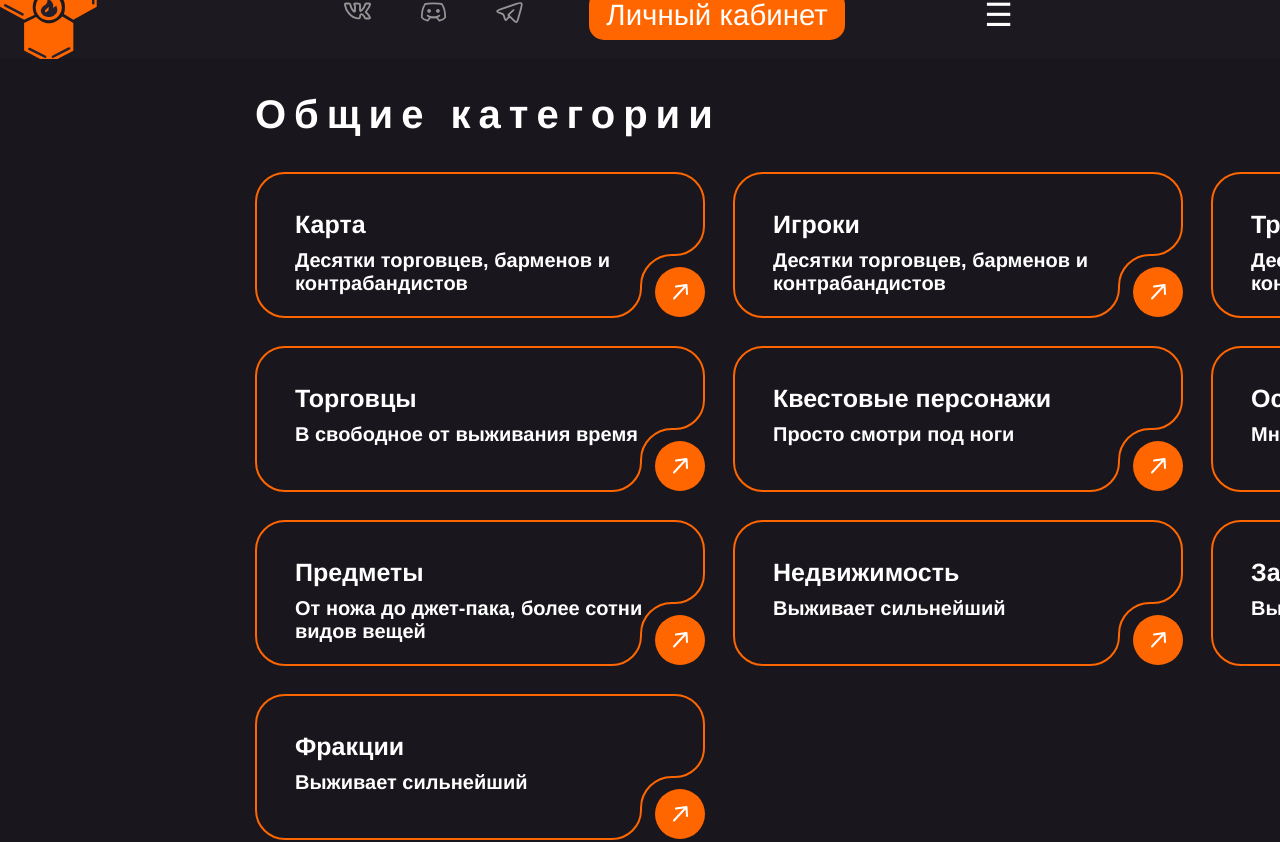
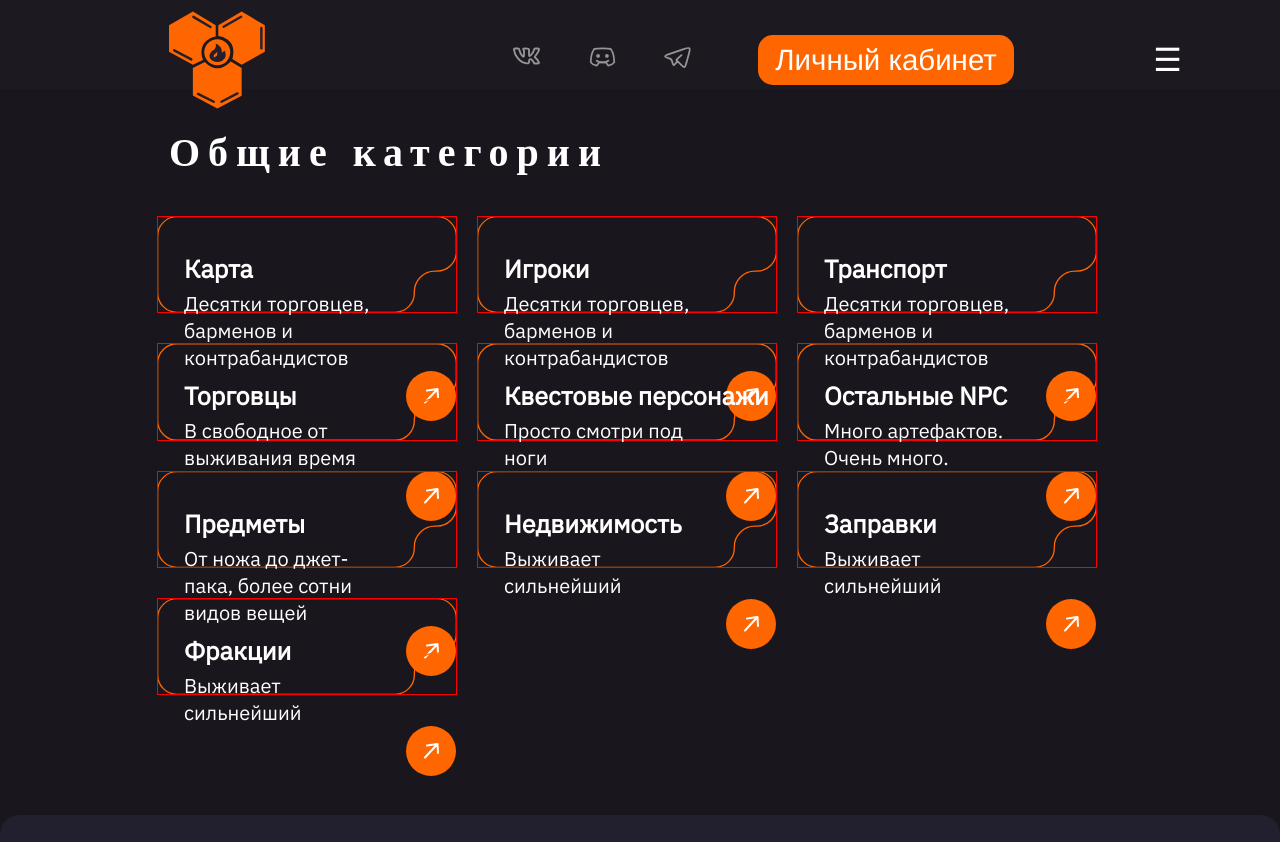
Before and after one commit to User23932344/delirium, a Vue app: page /wiki in a window 1280 px wide. Shown: the top 842 px of the page. Built offline with nearby package versions, Linux system fonts and the light colour scheme.

Commit message:
feat: flexible wiki fix: add cross platform

```diff
--- a/src/pages/Wiki.vue
+++ b/src/pages/Wiki.vue
@@ -1,6 +1,6 @@
 <template>
-    <header>
-        <HeaderComponent/>
+    <header class="header">
+        <HeaderComponent />
     </header>
     <div class="WIKI">
         <h2 class="titlename">Общие категории</h2>
@@ -8,58 +8,79 @@
             <div class="block" @click="maps">
                 <h4 class="h4">Карта</h4>
                 <p class="text">Десятки торговцев, барменов и контрабандистов</p>
+                <div class="arrow-wrapper">
                     <img class="arrow" alt="Vector" :src="arrow" />
+                </div>
             </div>
             <div class="block2" @click="rating">
                 <h4 class="h4">Игроки</h4>
                 <p class="text">Десятки торговцев, барменов и контрабандистов</p>
-                <img class="arrow2" alt="Vector" :src="arrow" />
+                <div class="arrow-wrapper">
+                    <img class="arrow" alt="Vector" :src="arrow" />
+                </div>
             </div>
             <div class="block3" @click="transport">
                 <h4 class="h4">Транспорт</h4>
                 <p class="text">Десятки торговцев, барменов и контрабандистов</p>
-                <img class="arrow3" alt="Vector" :src="arrow" />
+                <div class="arrow-wrapper">
+                    <img class="arrow" alt="Vector" :src="arrow" />
+                </div>
             </div>
             <div class="block4">
                 <h4 class="h4">Торговцы</h4>
                 <p class="text">В свободное от выживания время</p>
-                <img class="arrow4" alt="Vector" :src="arrow" />
+                <div class="arrow-wrapper">
+                    <img class="arrow" alt="Vector" :src="arrow" />
+                </div>
             </div>
             <div class="block5">
                 <h4 class="h4">Квестовые персонажи</h4>
                 <p class="text">Просто смотри под ноги</p>
-                <img class="arrow5" alt="Vector" :src="arrow" />
+                <div class="arrow-wrapper">
+                    <img class="arrow" alt="Vector" :src="arrow" />
+                </div>
             </div>
             <div class="block6">
                 <h4 class="h4">Остальные NPC</h4>
                 <p class="text">Много артефактов. Очень много.</p>
-                <img class="arrow6" alt="Vector" :src="arrow" />
+                <div class="arrow-wrapper">
+                    <img class="arrow" alt="Vector" :src="arrow" />
+                </div>
             </div>
             <div class="block7">
                 <h4 class="h4">Предметы</h4>
                 <p class="text">От ножа до джет-пака, более сотни видов вещей</p>
-                <img class="arrow7" alt="Vector" :src="arrow" />
+                <div class="arrow-wrapper">
+                    <img class="arrow" alt="Vector" :src="arrow" />
+                </div>
             </div>
             <div class="block8">
                 <h4 class="h4">Недвижимость</h4>
                 <p class="text">Выживает сильнейший</p>
-                <img class="arrow8" alt="Vector" :src="arrow" />
+                <div class="arrow-wrapper">
+                    <img class="arrow" alt="Vector" :src="arrow" />
+                </div>
             </div>
             <div class="block9">
                 <h4 class="h4">Заправки</h4>
                 <p class="text">Выживает сильнейший</p>
-                <img class="arrow9" alt="Vector" :src="arrow" />
+                <div class="arrow-wrapper">
+                    <img class="arrow" alt="Vector" :src="arrow" />
+                </div>
             </div>
             <div class="block10">
                 <h4 class="h4">Фракции</h4>
                 <p class="text">Выживает сильнейший</p>
-                <img class="arrow10" alt="Vector" :src="arrow" />
+                <div class="arrow-wrapper">
+                    <img class="arrow" alt="Vector" :src="arrow" />
                 </div>
             </div>
         </div>
         <footer class="footer">
-    <FooterComponent/>
+            <FooterComponent />
         </footer>
+    </div>
+
 
 </template>
 
@@ -68,25 +89,25 @@ import FooterComponent from '@/components/Footer.vue';
 import HeaderComponent from '@/components/Header.vue';
 import arrow from '@/assets/arrow.svg';
 
-export default{
-    name:"WIKI",
-    components:{
+export default {
+    name: "WIKI",
+    components: {
         HeaderComponent,
         FooterComponent
     },
-    data(){
-        return{
+    data() {
+        return {
             arrow,
         };
     },
     methods: {
-    rating(){
+        rating() {
             this.$router.push("/rating");
         },
-      maps(){
+        maps() {
             this.$router.push("/map");
         },
-      transport(){
+        transport() {
             this.$router.push("/transport");
         },
     },
@@ -94,53 +115,56 @@ export default{
 </script>
 
 <style scoped>
+@media(max-width:4200px) {
     .header {
-    left: 129px;
-  z-index: 1;
+        padding-top: 30px;
+        margin-left: 6.6vw;
     }
 
-.footer {
-  position: absolute;
-  width: 100%;
-  top: 957px;
-  z-index: 1;
-  background-color: #19161D;
-}
-.WIKI{
-    width: 100%;
-    position: relative;
-    background-color: #19161D;
-    min-height: 900px;
-    overflow: hidden;
-    text-align: left;
-    font-size: 16px;
-    color: #fff;
-    font-family: Ubuntu;
+    .WIKI {
+        background-color: #19161d;
     }
 
-.titlename{
+    .titlename {
+        padding: 40px 13.2vw;
         color: var(--variable-collection-white);
-    font-family: 'Balsamiq Sans-Bold',Helvetica;
+        font-family: "Balsamiq Sans";
         font-size: 40px;
+        font-style: normal;
         font-weight: 700;
+        line-height: normal;
         letter-spacing: 8px;
-    line-height: normal;
-    position: absolute;
-    left: 255px;
-    top:33px;
     }
 
-.elements{
-    position: relative;
-    margin:113px 255px;
+    .elements {
+        margin-left: 10.7vw;
+        margin-bottom: 90px;
+        display: flex;
+        flex-wrap: wrap;
     }
 
-.block,.block2,.block3,.block4,.block5,.block6,.block7,.block8,.block9,.block10{
+    .block,
+    .block2,
+    .block3,
+    .block4,
+    .block5,
+    .block6,
+    .block7,
+    .block8,
+    .block9,
+    .block10 {
+        display: flex;
+        flex-direction: column;
+        justify-content: space-between;
         background-image: url("@/assets/block.svg");
-    width: 450px;
-    height: 146px;
-    position: absolute;
-    padding: 38px 40px;
+        border: 1px solid red;
+        background-repeat: no-repeat;
+        background-size: 23.4vw 7.6vw;
+        background-position: center;
+        width: 23.4vw;
+        height: 7.6vw;
+        margin-bottom: 30px;
+        margin-left: 1.6vw;
     }
 
     .block:hover,
@@ -154,71 +178,41 @@ export default{
     .block9:hover,
     .block10:hover {
         background-image: url("@/assets/blockh.svg");
-    cursor: pointer;
     }
 
-.block2{
-    margin-left:478px ;
+    .h4 {
+        margin-top: 35px;
+        margin-left: 2vw;
+        color: var(--variable-collection-white);
+        font-family: "IBM Plex Sans";
+        font-size: 25px;
+        font-style: normal;
+        font-weight: 600;
+        line-height: normal;
     }
 
-.block3{
-    margin-left:956px ;
+    .text {
+        margin-top: 5px;
+        margin-left: 2vw;
+        color: var(--variable-collection-white);
+        font-family: "IBM Plex Sans";
+        font-size: 20px;
+        font-style: normal;
+        font-weight: 400;
+        line-height: normal;
+        width: 15.8vw;
     }
 
-.block4{
-    margin-top: 174px;
+    .arrow-wrapper {
+        display: flex;
+        justify-content: flex-end;
+        margin-top: auto;
     }
 
-.block5{
-    margin: 174px 478px;
+
+    .footer {
+        margin-top: auto;
+        width: 100%;
     }
-
-.block6{
-    margin: 174px 956px;
 }
-
-.block7{
-    margin-top: 348px;
-}
-
-.block8{
-    margin: 348px 478px;
-}
-
-.block9{
-    margin: 348px 956px;
-}
-
-.block10{
-    margin-top: 522px;
-}
-
-.h4{
-    font-family: "IBM Plex Sans-SemiBold", Helvetica;
-    font-size: 25px;
-    font-weight: 600;
-    letter-spacing: 0;
-    top: 25px;
-    width: 277px;
-    white-space: nowrap;
-}
-
-.text{
-    position: absolute;
-    font-family: "IBM Plex Sans-Regular", Helvetica;
-    font-size: 20px;
-    font-weight: 600;
-    letter-spacing: 0;
-    line-height: normal;
-    margin-top: 10px;
-}
-
-.arrow,.arrow2,.arrow3,.arrow4,.arrow5,.arrow6,.arrow6,.arrow7,.arrow8,.arrow9,.arrow10{
-    margin-left: 360px;
-
-}
-.arrow,.arrow2,.arrow3,.arrow4,.arrow5,.arrow6,.arrow6,.arrow7,.arrow8,.arrow9,.arrow10{
-    margin-top: 28px;
-}
-
 </style>
```
Lines whose indentation alone changed are shown as unchanged.
